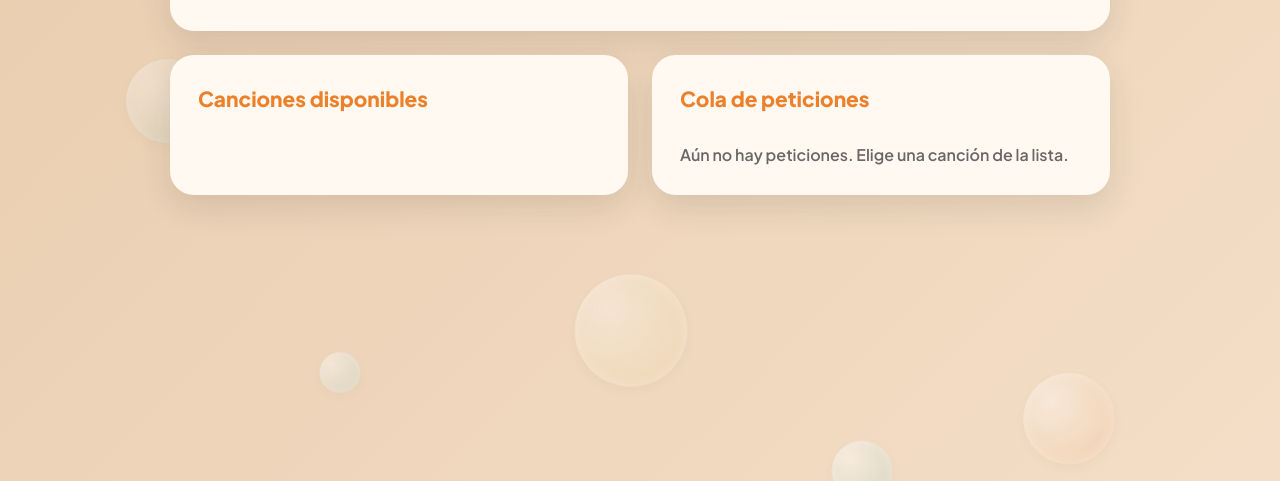
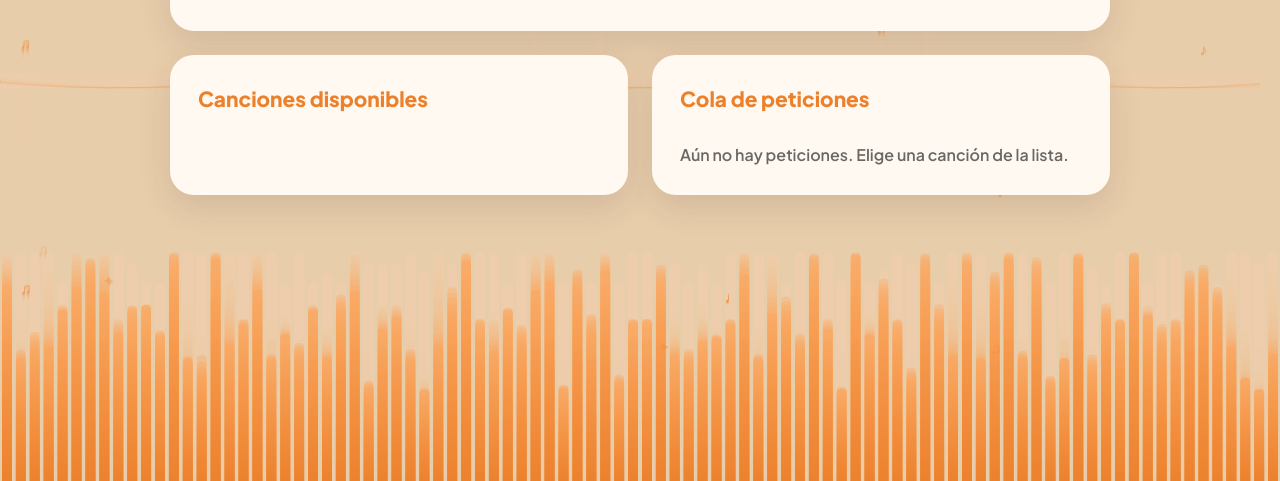
Before and after one commit to Pryshii99/radio_digital_local_IP, a website: page public/index.html in a window 1280 px wide. Shown: the part 319-800 px from the top of the page. Drawn offline with nearby package versions, Linux system fonts and the light colour scheme; no server answers.

Commit message:
Diseño final del fondo con ecualizador, notas musicales y osciloscopio

```diff
--- a/public/index.html
+++ b/public/index.html
@@ -7,14 +7,8 @@
   <link rel="stylesheet" href="styles.css">
 </head>
 <body>
-    <div class="background-bubbles">
-        <div class="bubble"></div>
-        <div class="bubble"></div>
-        <div class="bubble"></div>
-        <div class="bubble"></div>
-        <div class="bubble"></div>
-        <div class="bubble"></div>
-    </div>
+  <!-- Fondo animado de ondas y señales de radio -->
+  <canvas id="matrixCanvas"></canvas>
 
   <main class="layout">
     <header>
@@ -54,5 +48,98 @@
   <div id="toast" class="toast" role="status"></div>
   <script src="/socket.io/socket.io.js"></script>
   <script src="app.js"></script>
+<!-- Script para la animación refinada: Ecualizador, notas musicales flotantes y líneas de osciloscopio -->
+  <script>
+    (function(){
+      const canvas = document.getElementById('matrixCanvas');
+      const ctx = canvas.getContext('2d');
+      const reduceMotion = window.matchMedia && window.matchMedia('(prefers-reduced-motion: reduce)').matches;
+
+      let w, h, columns, bars, particles;
+
+      function resize(){
+        w = canvas.width = window.innerWidth;
+        h = canvas.height = window.innerHeight;
+
+        // 1. Columnas del ecualizador inferior
+        const barWidth = 14;
+        columns = Math.ceil(w / barWidth);
+        bars = new Array(columns).fill(0).map(() => ({
+          height: Math.random() * h * 0.3 + 15,
+          speed: Math.random() * 0.05 + 0.02,
+          angle: Math.random() * Math.PI
+        }));
+
+        // 2. Partículas y notas musicales flotantes
+        particles = new Array(25).fill(0).map(() => ({
+          x: Math.random() * w,
+          y: Math.random() * h,
+          speedY: Math.random() * 0.7 + 0.2,
+          char: ['♪', '♫', '♩', '•', '✦'][Math.floor(Math.random() * 5)],
+          opacity: Math.random() * 0.35 + 0.1
+        }));
+      }
+      window.addEventListener('resize', resize);
+      resize();
+
+      function tick(){
+        // Fondo cálido translúcido con estela suave
+        ctx.fillStyle = 'rgba(232, 204, 173, 0.18)';
+        ctx.fillRect(0, 0, w, h);
+
+        // --- LÍNEAS DE OSCILOSCOPIO / PULSO DE FONDO ---
+        ctx.strokeStyle = 'rgba(236, 128, 43, 0.12)';
+        ctx.lineWidth = 1;
+        for(let yLine = h * 0.25; yLine < h * 0.75; yLine += h * 0.25){
+          ctx.beginPath();
+          ctx.moveTo(0, yLine);
+          for(let x = 0; x < w; x += 35){
+            let yOffset = Math.sin(x * 0.012 + Date.now() * 0.002) * 7;
+            ctx.lineTo(x, yLine + yOffset);
+          }
+          ctx.stroke();
+        }
+
+        // --- NOTAS MUSICALES Y DESTELLOS FLOTANTES ---
+        ctx.font = '15px sans-serif';
+        particles.forEach(p => {
+          p.y -= p.speedY;
+          if(p.y < -20) {
+            p.y = h + 20;
+            p.x = Math.random() * w;
+          }
+          ctx.fillStyle = `rgba(236, 128, 43, ${p.opacity})`;
+          ctx.fillText(p.char, p.x, p.y);
+        });
+
+        // --- ECUALIZADOR INFERIOR DE ONDAS ANARANJADAS ---
+        const barWidth = w / columns;
+        for(let i = 0; i < columns; i++){
+          let bar = bars[i];
+          bar.angle += bar.speed;
+          let waveHeight = (Math.sin(bar.angle) + Math.sin(bar.angle * 2.5)) * 35 + (h * 0.2);
+          if(waveHeight < 12) waveHeight = 12;
+
+          const x = i * barWidth;
+          const y = h - waveHeight;
+
+          const gradient = ctx.createLinearGradient(x, h, x, y);
+          gradient.addColorStop(0, 'rgba(236, 128, 43, 0.9)');
+          gradient.addColorStop(1, 'rgba(255, 155, 72, 0.25)');
+
+          ctx.fillStyle = gradient;
+          ctx.beginPath();
+          ctx.roundRect(x + 2, y, barWidth - 4, waveHeight, [4, 4, 0, 0]);
+          ctx.fill();
+        }
+      }
+
+      if(reduceMotion){
+        tick();
+      } else {
+        setInterval(tick, 35);
+      }
+    })();
+  </script>
 </body>
 </html>
--- a/public/styles.css
+++ b/public/styles.css
@@ -1,5 +1,5 @@
 /* Importar tipografías modernas */
-@import url('https://fonts.googleapis.com/css2?family=Fredoka:wght@600;700&family=Plus+Jakarta+Sans:wght@400;600;700;800&display=swap');
+@import url('https://fonts.googleapis.com/css2?family=Fredoka:wght@600;700&family=Plus+Jakarta+Sans:wght@400;600;700;800&family=Space+Mono:wght@400;700&display=swap');
 
 /* ---------- Paleta & Variables Exactas ---------- */
 :root {
@@ -30,48 +30,16 @@ body {
   overflow-x: hidden;
 }
 
-/* ---------- Fondo Animado de Círculos / Burbujas Musicales ---------- */
-.background-bubbles {
+/* ---------- Fondo Animado de Ondas y Señales de Radio (Canvas) ---------- */
+#matrixCanvas {
   position: fixed;
   top: 0;
   left: 0;
-  width: 100%;
-  height: 100%;
-  z-index: -1; /* Se queda siempre detrás de todo */
-  overflow: hidden;
+  width: 100vw;
+  height: 100vh;
+  z-index: 0; /* Se queda siempre detrás de todo */
   pointer-events: none;
-}
-
-.bubble {
-  position: absolute;
-  bottom: -100px;
-  border-radius: 50%;
-  background: radial-gradient(circle at 30% 30%, rgba(255, 255, 255, 0.6), rgba(102, 188, 180, 0.25));
-  box-shadow: inset 0 0 10px rgba(255, 255, 255, 0.5), 0 4px 15px rgba(0, 0, 0, 0.05);
-  animation: floatUp 12s infinite linear;
-}
-
-/* Tamaños y posiciones aleatorias para las burbujas */
-.bubble:nth-child(1) { width: 80px; height: 80px; left: 10%; animation-duration: 10s; animation-delay: 0s; }
-.bubble:nth-child(2) { width: 40px; height: 40px; left: 25%; animation-duration: 14s; animation-delay: 2s; }
-.bubble:nth-child(3) { width: 110px; height: 110px; left: 45%; animation-duration: 18s; animation-delay: 1s; background: radial-gradient(circle at 30% 30%, rgba(255, 255, 255, 0.5), rgba(237, 197, 91, 0.2)); }
-.bubble:nth-child(4) { width: 60px; height: 60px; left: 65%; animation-duration: 11s; animation-delay: 4s; }
-.bubble:nth-child(5) { width: 90px; height: 90px; left: 80%; animation-duration: 15s; animation-delay: 3s; background: radial-gradient(circle at 30% 30%, rgba(255, 255, 255, 0.5), rgba(236, 128, 43, 0.2)); }
-.bubble:nth-child(6) { width: 50px; height: 50px; left: 90%; animation-duration: 13s; animation-delay: 5s; }
-
-@keyframes floatUp {
-  0% {
-    transform: translateY(0) scale(1);
-    opacity: 0.8;
-  }
-  50% {
-    transform: translateY(-55vh) scale(1.05);
-    opacity: 0.5;
-  }
-  100% {
-    transform: translateY(-110vh) scale(0.9);
-    opacity: 0;
-  }
+  display: block;
 }
 
 /* ---------- Estructura Principal ---------- */
```
Also changed, not shown: 1 other file.
